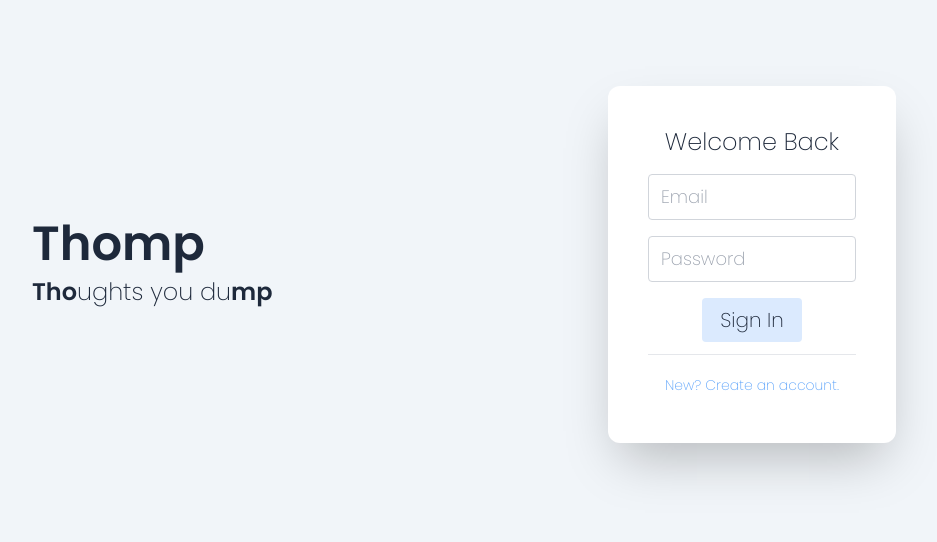
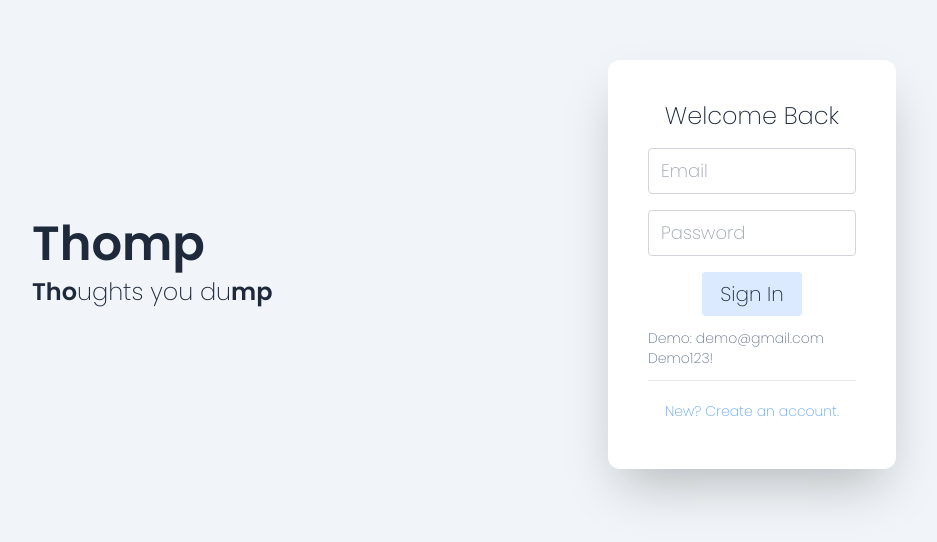
Before and after one commit to yong1le/thomp, a Next.js app in the folder frontend/: page /registration/signin in a window 1280 px wide. Shown: the part 136-678 px from the top of the page, without its empty margins (176-1113 px from the left). Built offline with nearby package versions, Linux system fonts and the light colour scheme.

Commit message:
update docker

```diff
--- a/frontend/app/registration/signin/page.jsx
+++ b/frontend/app/registration/signin/page.jsx
@@ -21,13 +21,13 @@ const SignInPage = () => {
       password: password.current.value,
     });
 
-    setFetching(false);
     if (error) {
       console.log(error);
     } else {
       push("/home");
       refresh();
     }
+    setFetching(false);
   }
 
   return (
@@ -62,6 +62,7 @@ const SignInPage = () => {
         >
           {fetching ? <Loader size={15} color="#3182ce" /> : <>Sign In</>}
         </button>
+        <p className="text-sm self-center mt-3 text-slate-500">Demo: demo@gmail.com {" "} Demo123!</p>
         <hr className="my-3" />
         <Link
           href="/registration/signup"
--- a/frontend/app/registration/signup/page.jsx
+++ b/frontend/app/registration/signup/page.jsx
@@ -32,13 +32,13 @@ export default function SignUpPage() {
       },
     });
 
-    setFetching(false);
     if (error) {
       console.log(error);
     } else {
       push("/registration/signin");
       refresh();
     }
+    setFetching(false);
   }
 
   return (
```
Also changed, not shown: 1 other file (tests, documents, lock files or other folders).
